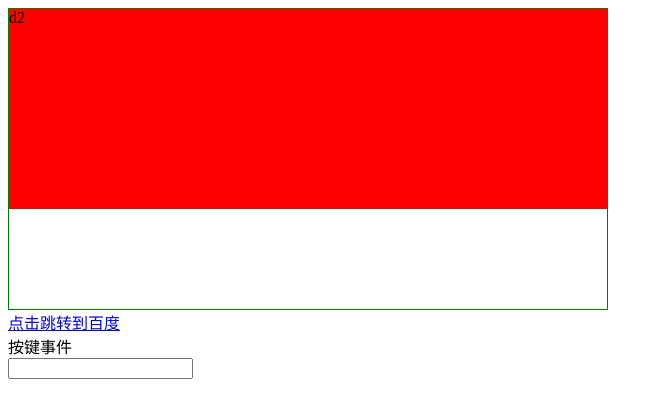
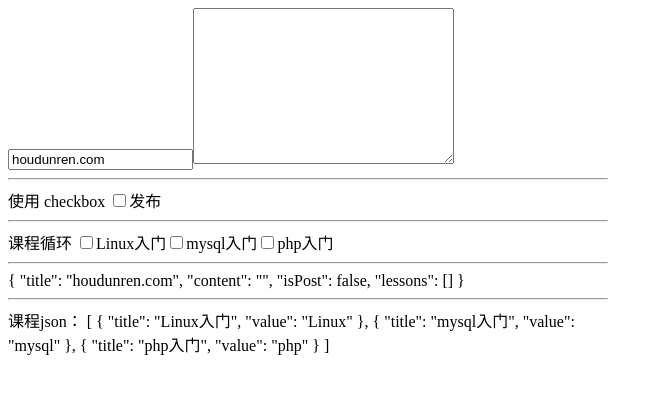
Before and after one commit to nbutluo/VueLearn, a Vue app in the folder myVue2/: page / in a window 1280 px wide. Shown: the top 418 px of the page, without its empty margins (0-663 px from the left). Built offline with nearby package versions, Linux system fonts and the light colour scheme.

Commit message:
表单基本使用

```diff
--- a/myVue2/src/App.vue
+++ b/myVue2/src/App.vue
@@ -7,9 +7,11 @@ import ForComponent from "./components/forComponent.vue";
 import EventComponents from "./components/EventComponents.vue";
 import EventFixComponent from "./components/EventFixComponent.vue";
 import KeyComponent from "./components/KeyComponent.vue";
+import InputComponent from "./components/inputComponent.vue";
 
 export default {
   components: {
+    InputComponent,
     KeyComponent,
     EventFixComponent,
     EventComponents, ForComponent, VifComponent, LessonList, ClassComponent, styleComponents},
@@ -24,8 +26,9 @@ export default {
 <!--  <vif-component/>-->
 <!--  <for-component/>-->
 <!--  <event-components/>-->
-  <event-fix-component/>
-  <key-component/>
+<!--  <event-fix-component/>-->
+<!--  <key-component/>-->
+  <input-component/>
 </template>
 
 <style scoped>
--- /dev/null
+++ b/myVue2/src/components/inputComponent.vue
@@ -0,0 +1,46 @@
+<template>
+  <div>
+    <input type="text" v-model="form.title">
+    <textarea cols="30" rows="10" v-model="form.content"></textarea>
+    <hr>
+    使用 checkbox
+    <input type="checkbox" v-model="form.isPost" value="发布" true-value="yes" false-value="no">发布
+    <!--    <input type="checkbox" v-model="lessons" value="PHP" >PHP-->
+    <!--    <input type="checkbox" v-model="lessons" value="Linux" >Linux-->
+    <!--    <input type="checkbox" v-model="lessons" value="MySQL" >MySQL-->
+    <hr>
+    课程循环
+    <label v-for="lesson in lessons" :key="lesson.title">
+      <input type="checkbox" v-model="form.lessons" :value="lesson.value" >{{lesson.title}}
+    </label>
+    <hr>
+    {{ form }}
+    <hr>
+    课程json：
+    {{ lessons }}
+  </div>
+</template>
+
+<script>
+
+const form = {title: 'houdunren.com', content: '', 'isPost': false, lessons: []};
+
+const lessons = [
+  {title: "Linux入门", value: "Linux"},
+  {title: "mysql入门", value: "mysql"},
+  {title: "php入门", value: "php"},
+];
+export default {
+
+  data() {
+    return {
+      form,
+      lessons,
+    }
+  },
+}
+</script>
+
+<style lang="scss" scoped>
+
+</style>
```
